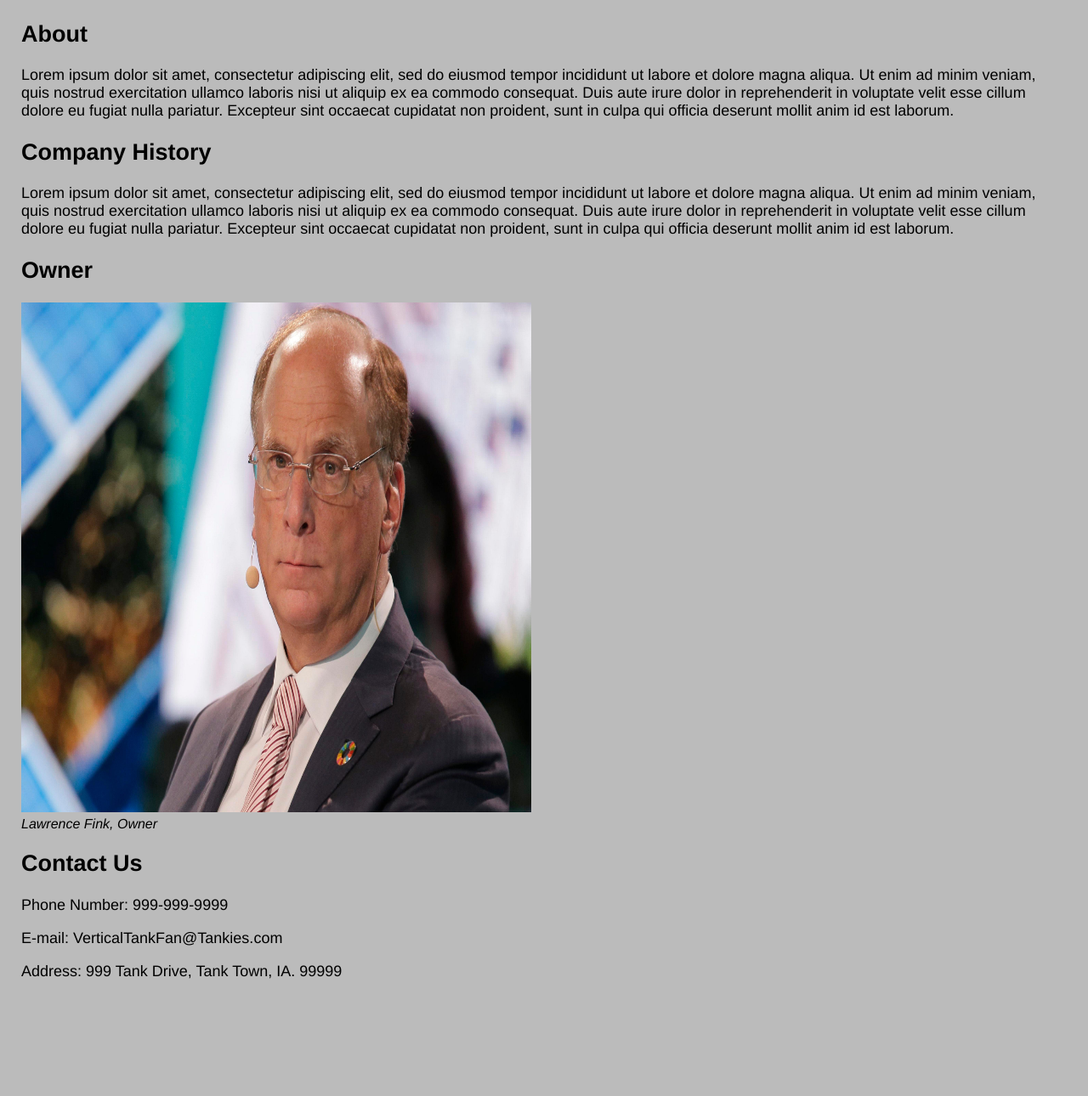
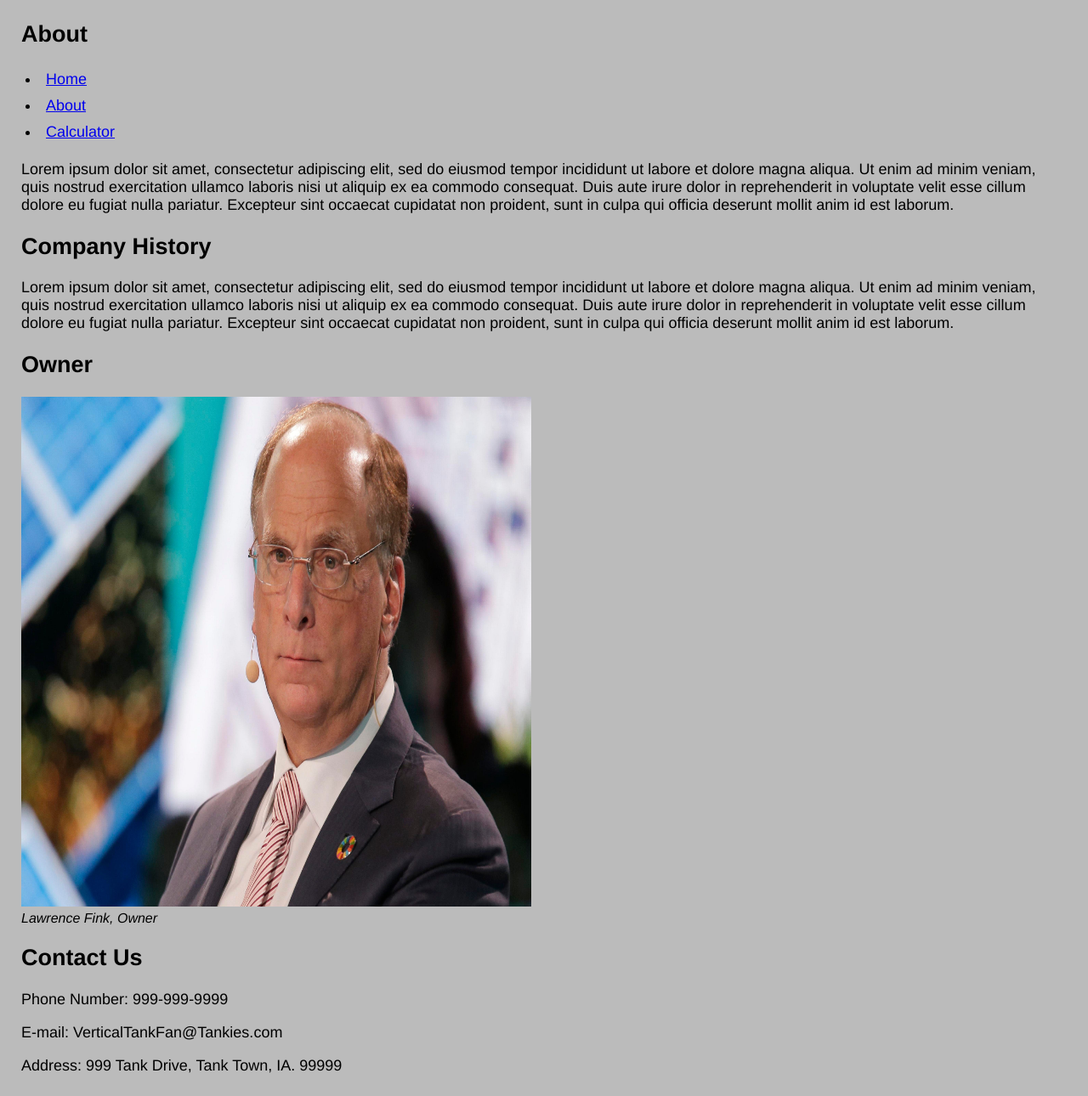
Before and after one commit to JamesHughesJJH/Vertical-Tank, a Flask app: page /about in a window 1280 px wide. Shown: the whole page at 85% size. Before the commit the page ends 1152 px from the top, so only its background shows below. Run offline with Flask 2, Linux system fonts and the light colour scheme.

Commit message:
update link

```diff
--- a/templates/about.html
+++ b/templates/about.html
@@ -1,13 +1,15 @@
 
 
 {% extends 'base.html' %}
-<li><a rel="stylesheet" href="./">Home</a></li>
-<li><a rel="stylesheet" href="./about">About</a></li>
-<li><a rel="stylesheet" href="./estimate">Calculator</a></li>
 
 {% block body %}
 
 	<h2> About </h2>
+
+	<li><a rel="stylesheet" href="./">Home</a></li>
+<li><a rel="stylesheet" href="./about">About</a></li>
+<li><a rel="stylesheet" href="./estimate">Calculator</a></li>
+
 	<p>
         Lorem ipsum dolor sit amet, consectetur adipiscing elit, sed do eiusmod tempor incididunt ut labore et dolore magna aliqua. Ut enim ad minim veniam, quis nostrud exercitation ullamco laboris nisi ut aliquip ex ea commodo consequat. Duis aute irure dolor in reprehenderit in voluptate velit esse cillum dolore eu fugiat nulla pariatur. Excepteur sint occaecat cupidatat non proident, sunt in culpa qui officia deserunt mollit anim id est laborum.
     </p>
```
